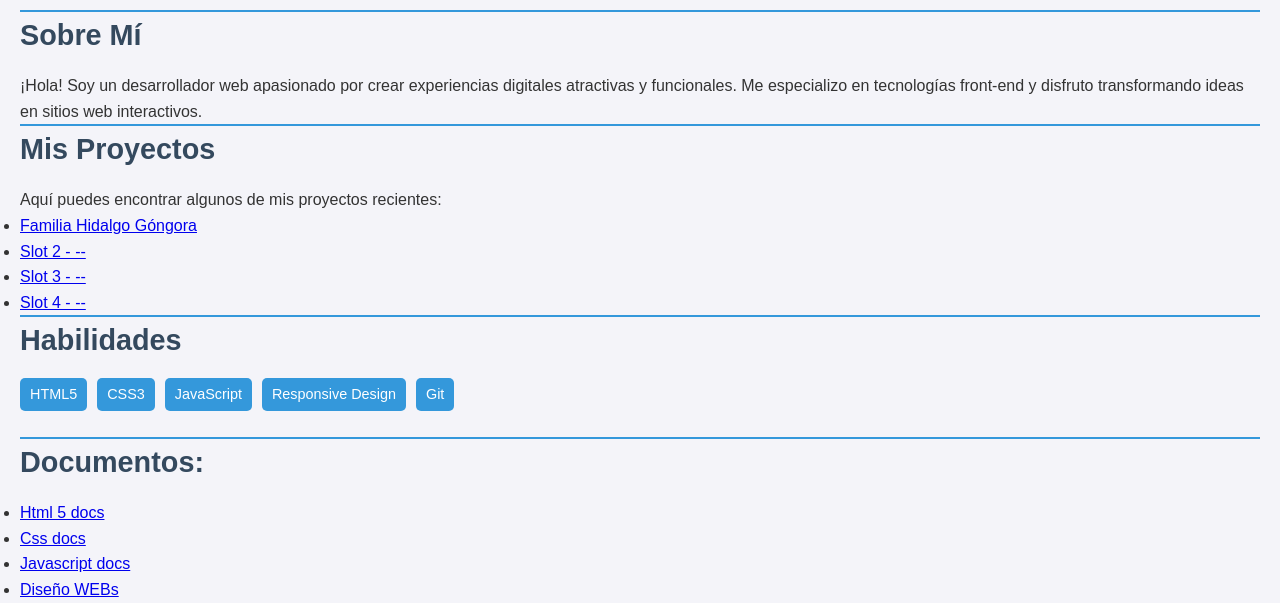
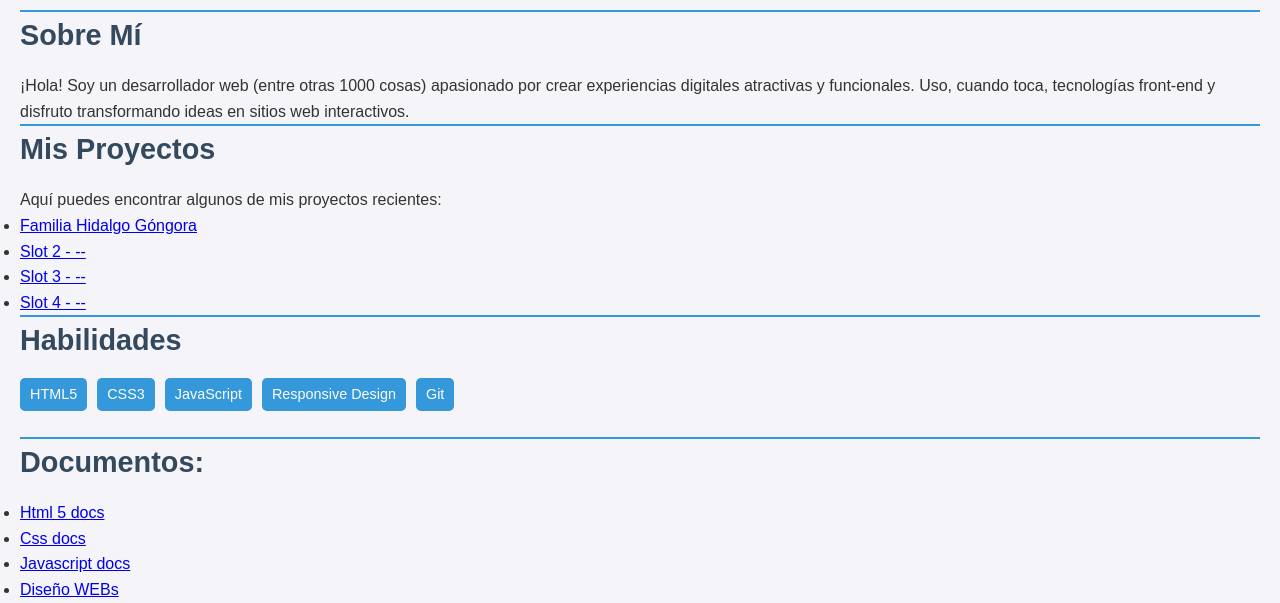
Before and after one commit to mhidalgo9827/MiPlantillaGit, a plain HTML site: page index.html in a window 1280 px wide. Shown: the part 192-795 px from the top of the page. Drawn offline with Linux system fonts and the light colour scheme.

Commit message:
ligero cambio de texto.

```diff
--- a/index.html
+++ b/index.html
@@ -25,9 +25,9 @@
       <section class="about-me">
         <h2>Sobre Mí</h2>
         <p>
-          ¡Hola! Soy un desarrollador web apasionado por crear experiencias
-          digitales atractivas y funcionales. Me especializo en tecnologías
-          front-end y disfruto transformando ideas en sitios web interactivos.
+          ¡Hola! Soy un desarrollador web (entre otras 1000 cosas) apasionado por crear experiencias
+          digitales atractivas y funcionales. Uso, cuando toca,
+          tecnologías front-end y disfruto transformando ideas en sitios web interactivos.
         </p>
       </section>
 
```
